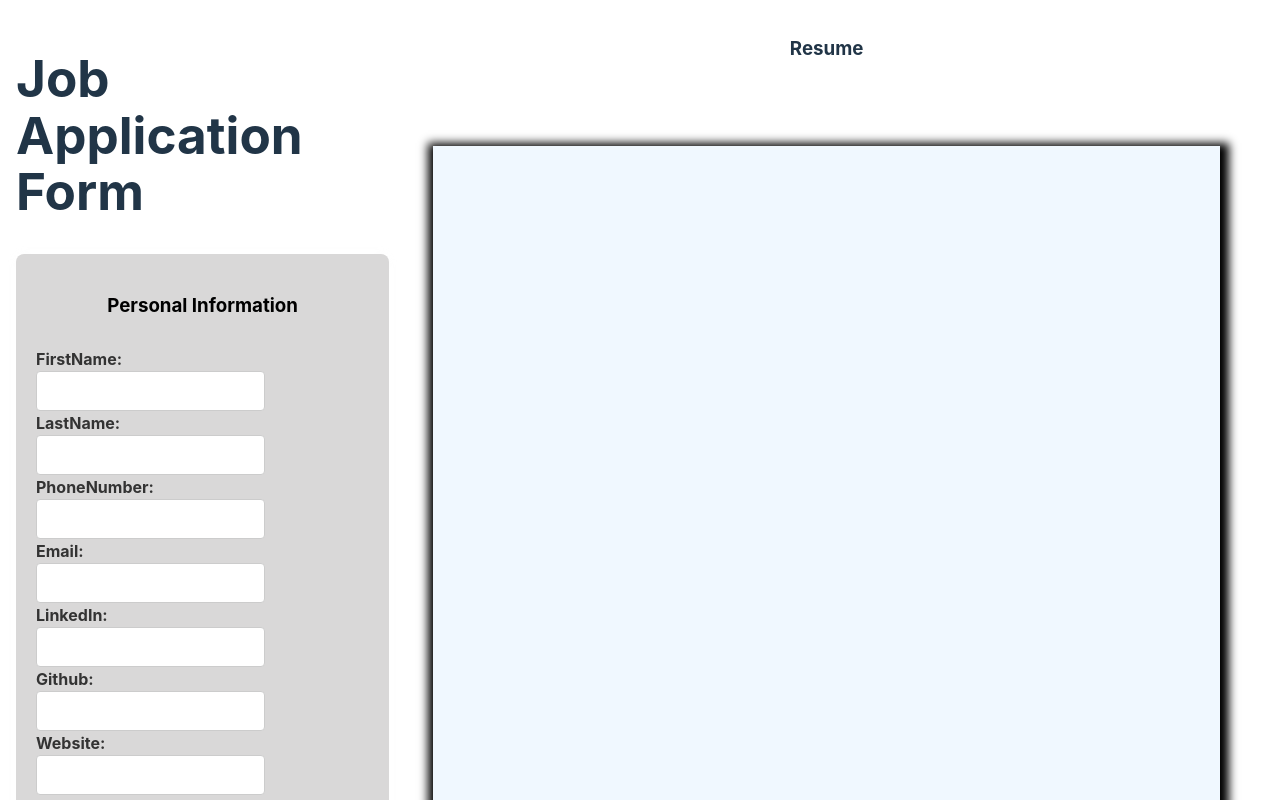
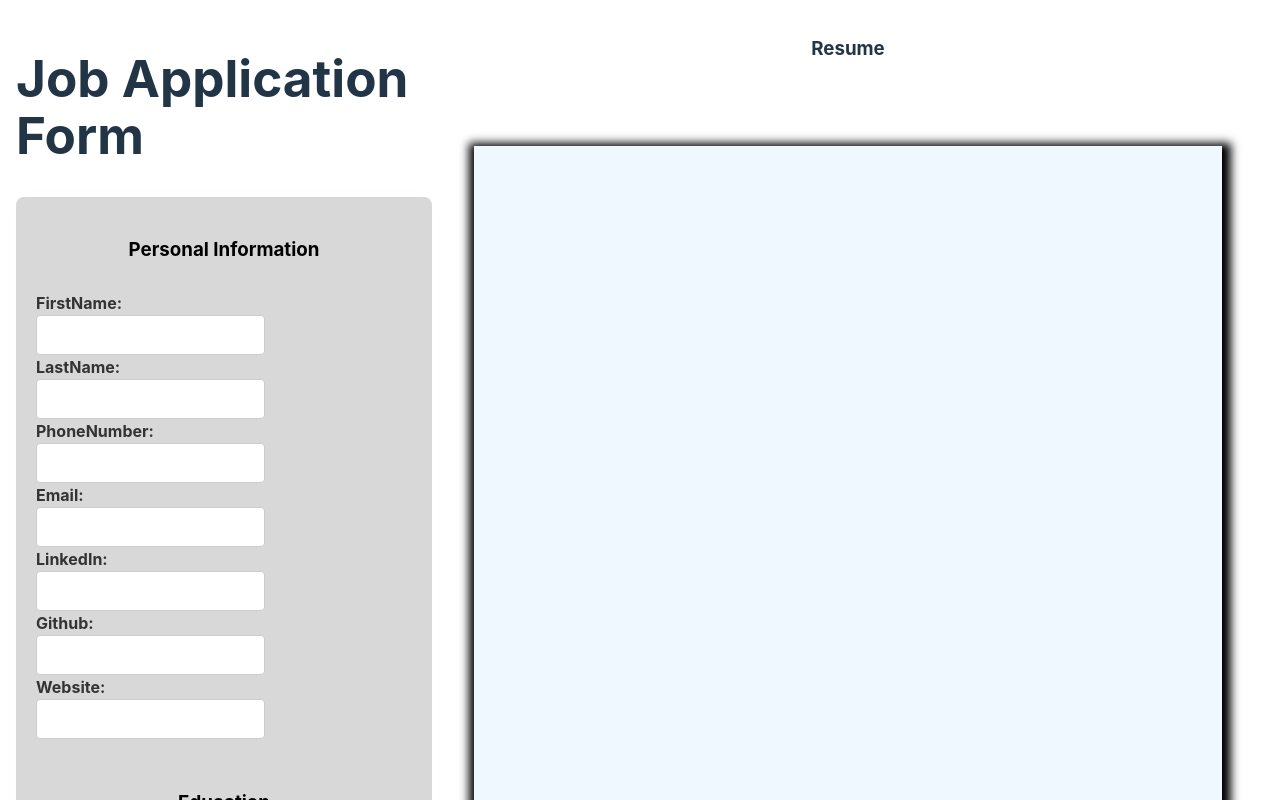
Before and after one commit to blitheryjibits/resume-builder, a React (Vite) app: page / in a window 1280 px wide. Shown: the top 800 px of the page. Built offline with nearby package versions, Linux system fonts and the light colour scheme.

Commit message:
Change: added wrapping to the form fields to allow two input fields side by side. Renamed the selectors with class names for precision.

```diff
--- a/src/styles/form-styles.css
+++ b/src/styles/form-styles.css
@@ -1,5 +1,6 @@
 .form-container {
     justify-self: start;
+    width: 50%;
 }
 
 form {
@@ -11,16 +12,16 @@ form {
     box-shadow: 0 0 10px rgba(237, 231, 231, 0.1);
     color: black;
     display: flex;
+
     flex-direction: column;
     gap: 2rem;
   }
 
-  form > div {
+  .form-section {
     display: flex;
-    flex-direction: column;
+    flex-wrap: wrap;
     gap: 0.5rem;
     align-items: start;
-    /* text-align: center; */
   }
 
   h3 {
@@ -29,16 +30,20 @@ form {
     justify-content: center;
   }
 
-  form>div>div {
+  /* style for the form fields */
+  .input-field-wrapper {
     display: flex;
-    width: 100%;
+    flex-wrap: wrap;
     text-align: left;
-    flex-direction: column;
+  }
+
+.input-field-container {
+  flex: 1 1 200px;
   }
 
   /* Style for the form labels */
   label {
-    width: 150px;
+    width: 80%;
     font-weight: bold;
     color: #333;
     float: left;
```
